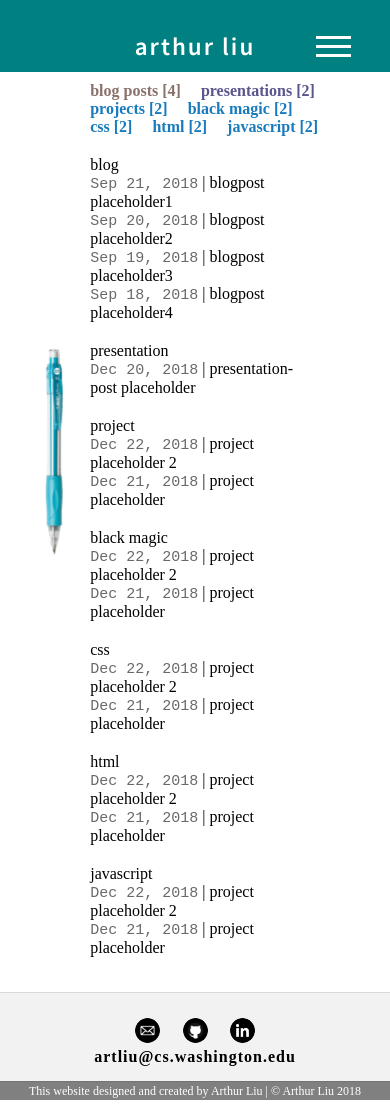
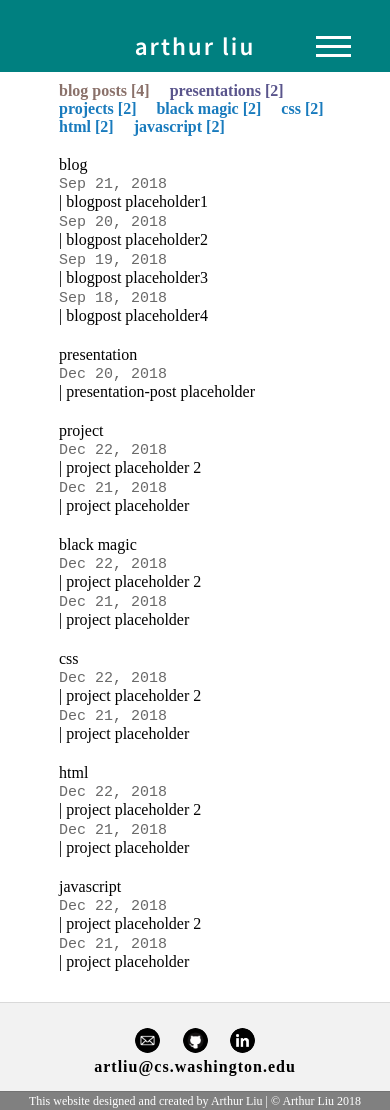
Before and after one commit to arthurjl/arthurjl.github.io, a Jekyll site: the page built from archive/index.html, in a window 390 px wide. Built offline with Jekyll 4.4.1, drawn with Linux system fonts in a browser that asks for light colours; some web fonts are replaced.

Commit message:
Archive Phone Update
Removed fixed pencil and also added space between time and title to give more space.
TODO: consider adding horizontal pencil as well as tidying up archive again

```diff
--- a/_includes/head.html
+++ b/_includes/head.html
@@ -18,6 +18,7 @@
     <link href="{{site.baseurl}}/css/PageStylesPhone.css" rel="stylesheet" type="text/css">
     <link href="{{site.baseurl}}/css/headerPhone.css" rel="stylesheet" type="text/css">
     <link href="{{site.baseurl}}/css/footerPhone.css" rel="stylesheet" type="text/css">
+    <link href="{{site.baseurl}}/css/archiveStylesPhone.css" rel="stylesheet" type="text/css">
 
     <!-- scripts -->
     {% if page.title == "Post Archives" %}
--- /dev/null
+++ b/css/archiveStylesPhone.css
@@ -0,0 +1,15 @@
+@media only screen and (max-width: 600px) {
+.floatingPencil {
+	display: none;
+}
+
+.archiveContainer {
+	width: 100%;
+}
+
+.singleTag li time::after {
+	content: "";
+	display: block;
+}
+}
+}
```
